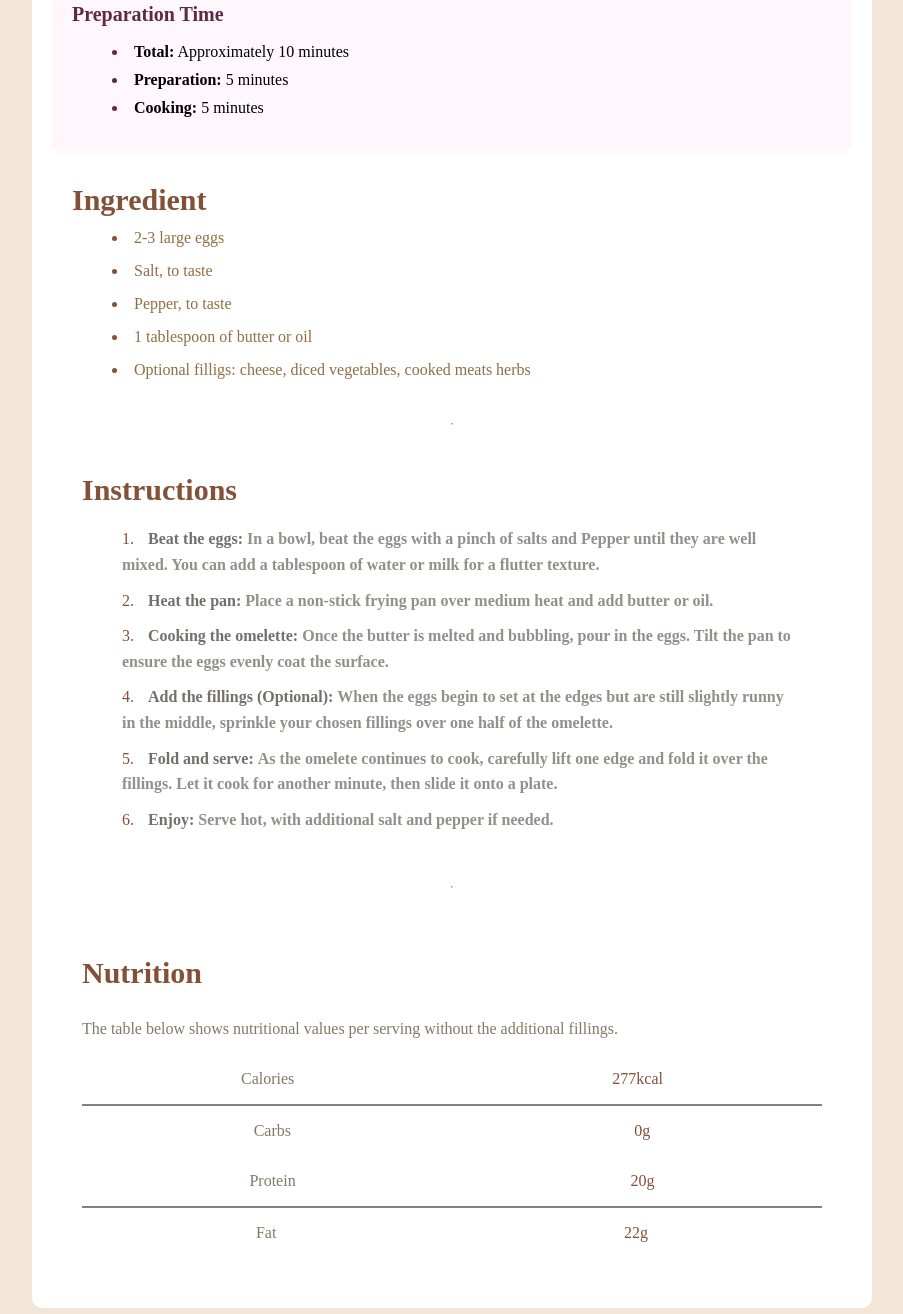
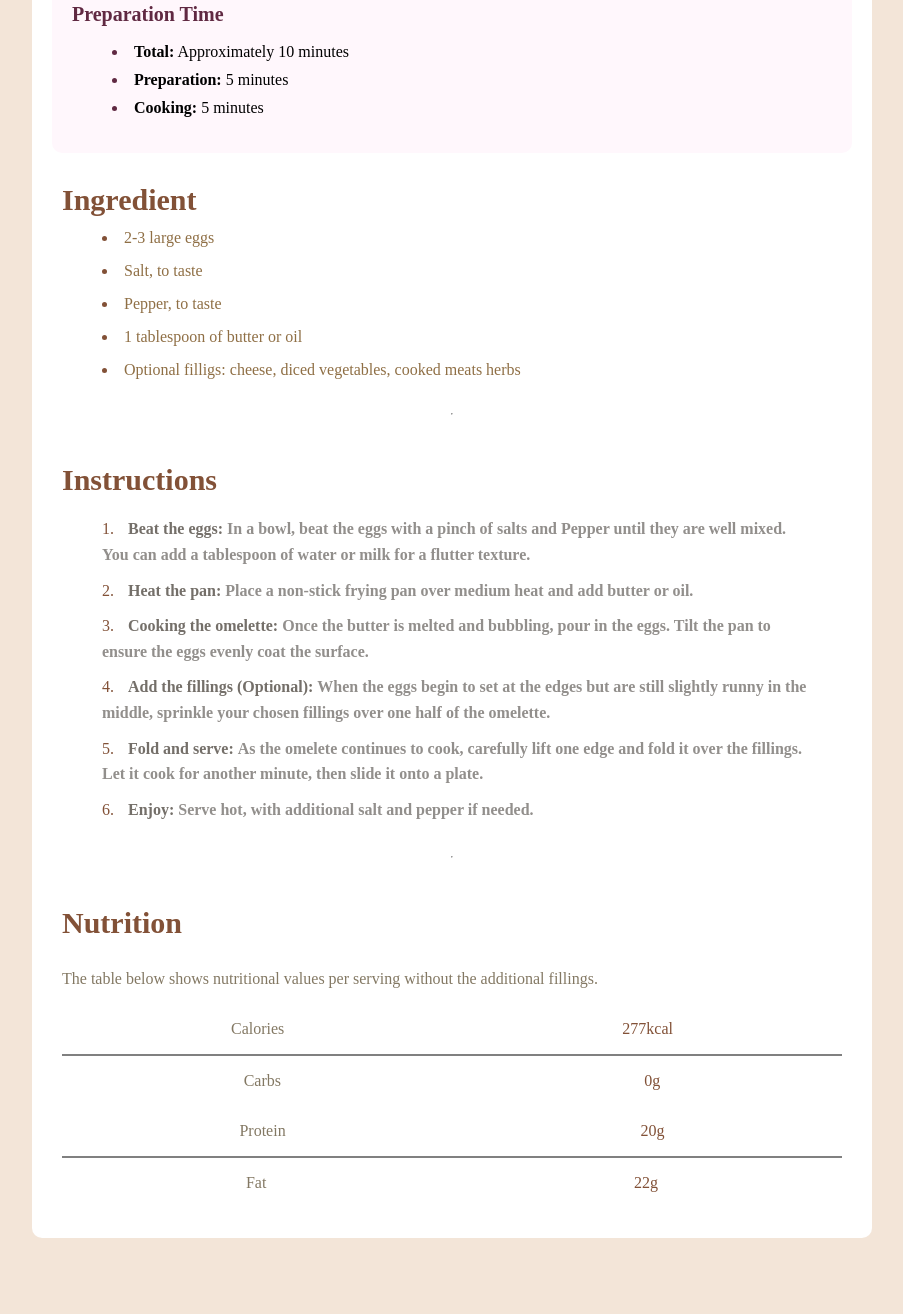
Before and after one commit to LifeWithSpencer/receipe-page, a plain HTML site: page index.html in a window 1280 px wide. Shown: the part 626-1940 px from the top of the page, without its empty margins (188-1091 px from the left). Drawn offline with Linux system fonts and the light colour scheme.

Commit message:
receipee

```diff
--- a/style.css
+++ b/style.css
@@ -44,7 +44,7 @@ img {
     color: #602942;
 }
 .ingredient{
-    padding: 20px;
+    padding: 10px;
     padding-top:0;
 }
 .ingredient h3{
@@ -67,7 +67,7 @@ img {
     color: #8f6f45;
 }
 .instruction{
-    padding: 30px;
+    padding: 10px;
     padding-top: 0;
 
 }
@@ -96,7 +96,7 @@ img {
     margin-top: -20px;
 }
 .nutrition{
-    padding: 30px;
+    padding: 10px;
 }
 .nutrition h3{
     color: #825137;
```
